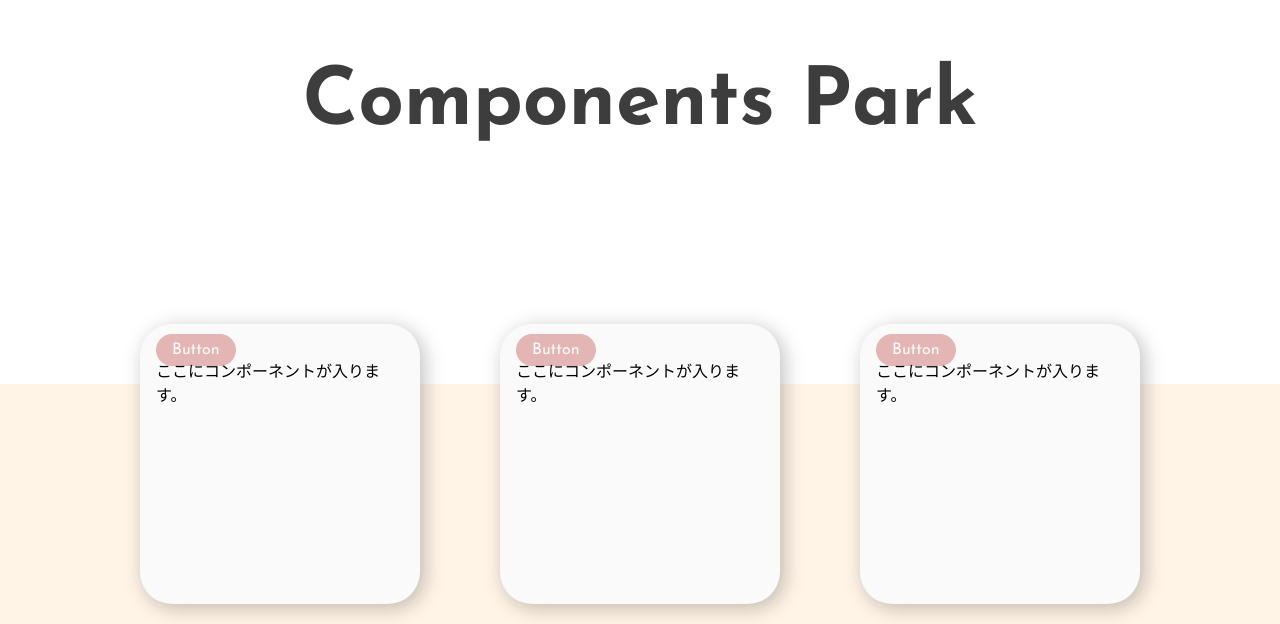
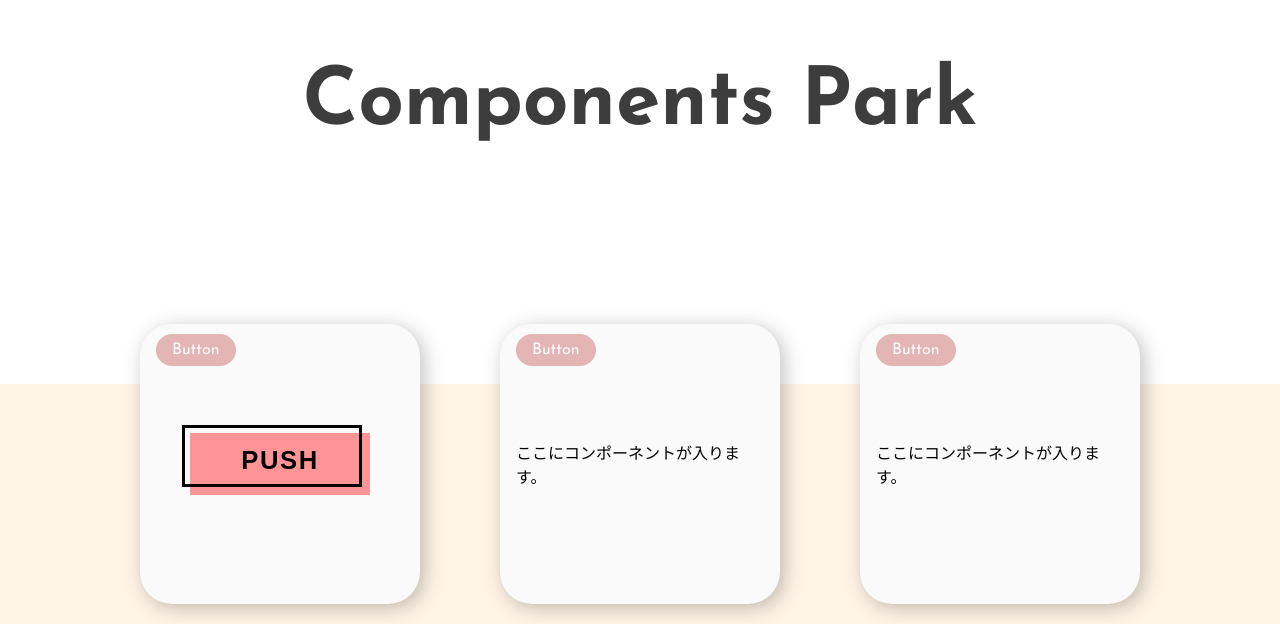
Before and after one commit to ssk-dev-3/components-park, a Next.js app: page / in a window 1280 px wide. Shown: the part 176-800 px from the top of the page. Built offline with nearby package versions, Linux system fonts and the light colour scheme.

Commit message:
✨ ボタンコンポーネント追加 （それに伴うカードのレイアウト微修正）

```diff
--- a/pages/components/card/card.module.css
+++ b/pages/components/card/card.module.css
@@ -1,4 +1,7 @@
 .card {
+  position: relative;
+  display: grid;
+  place-items: center;
   width: 280px;
   height: 280px;
   background-color: hsl(0, 0%, 98%);
@@ -7,11 +10,17 @@
   padding: 1rem;
 }
 
+.badgeWrapper {
+  position: absolute;
+  top: 1em;
+  left: 1em;
+}
+
 .badge {
   color: hsl(0, 0%, 98%);
   font-family: 'Josefin Sans';
   text-transform: capitalize;
   background-color: var(--color-main);
   border-radius: 9999px;
-  padding: 8px 16px;
+  padding: 0.5em 1em;
 }
--- a/pages/components/card/index.tsx
+++ b/pages/components/card/index.tsx
@@ -1,19 +1,21 @@
+import React from 'react';
 import cardStyle from './card.module.css';
 
 type Props = {
   category: string
+  children: React.ReactNode
 }
 
-const Card: React.FC<Props> = ({ category } ) => {
+const Card: React.FC<Props> = ({ category, children } ) => {
   return (
     <div className={cardStyle.card}>
-      <div>
+      <div className={cardStyle.badgeWrapper}>
         <span className={cardStyle.badge}>
           {category}
         </span>
       </div>
       <div>
-        ここにコンポーネントが入ります。
+        {children}
       </div>
     </div>
   );
--- a/pages/components/gallery/index.tsx
+++ b/pages/components/gallery/index.tsx
@@ -1,15 +1,26 @@
 import Card from '../card';
+import Button001 from '../items/button001';
 import galleryStyle from './gallery.module.css';
 
 const Gallery: React.FC = () => {
   return (
     <div className={galleryStyle.container}>
       <div className={galleryStyle.board}>
-        <Card category='button' />
-        <Card category='button' />
-        <Card category='button' />
-        <Card category='loader' />
-        <Card category='icon' />
+        <Card category='button'>
+          <Button001 />
+        </Card>
+        <Card category='button'>
+          ここにコンポーネントが入ります。
+        </Card>
+        <Card category='button'>
+          ここにコンポーネントが入ります。
+        </Card>
+        <Card category='loader'>
+          ここにコンポーネントが入ります。
+        </Card>
+        <Card category='icon'>
+          ここにコンポーネントが入ります。
+        </Card>
       </div>
     </div>
   );
--- /dev/null
+++ b/pages/components/items/button001/button001.module.css
@@ -0,0 +1,34 @@
+.button {
+  position: relative;
+  padding: 0.5em 2em 0.8em;
+  font-size: 1.6rem;
+  font-weight: bold;
+  letter-spacing: 0.1rem;
+  text-transform: uppercase;
+  background-color: hsl(358, 100%, 79%);
+  user-select: none;
+  cursor: pointer;
+  border: none;
+  transition: all 0.3s ease;
+}
+
+.button::before {
+  position: absolute;
+  content: "";
+  top: -8px;
+  left: -8px;
+  width: 100%;
+  height: 100%;
+  border: 3px solid #000;
+  box-sizing: border-box;
+  transition: all 0.3s ease;
+}
+
+.button:hover {
+  padding: 0.5em 2em;
+}
+
+.button:hover::before {
+  top: 0;
+  left: 0;
+}
--- /dev/null
+++ b/pages/components/items/button001/index.tsx
@@ -0,0 +1,9 @@
+import buttonStyle from './button001.module.css';
+
+const button001 = () =>{
+  return (
+    <button type='button' className={buttonStyle.button}>PUSH</button>
+  );
+}
+
+export default button001;
```
